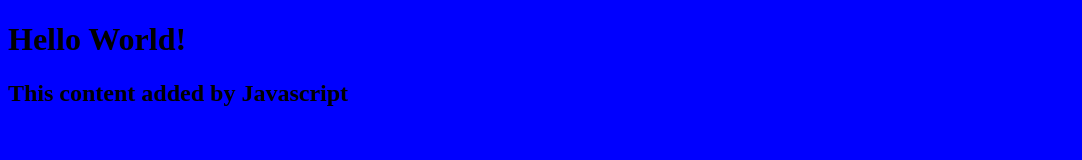
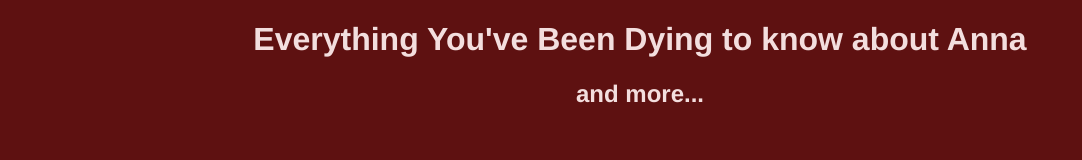
Before and after one commit to astania/my-website-repo, a plain HTML site: page index.html in a window 1280 px wide. Shown: the whole page, without its empty margins (0-1082 px from the left). Drawn offline with Linux system fonts and the light colour scheme.

Commit message:
starting text content and style

```diff
--- a/index.html
+++ b/index.html
@@ -8,7 +8,7 @@
       <title>My Website</title>
   </head>
   <body>
-      <h1>Hello World!</h1>
+      <h1>Everything You've Been Dying to know about Anna</h1>
       <script src="script.js"></script>
   </body>
 </html>
--- a/script.js
+++ b/script.js
@@ -1,3 +1,7 @@
 const h2 = document.createElement("h2");
-h2.textContent = "This content added by Javascript";
+h2.textContent = "and more...";
 document.querySelector("body").appendChild(h2);
+
+const h3 = document.createElement("h3");
+h3.textContent = "And more";
+document.querySelector("body").appendChild("h3");
--- a/style.css
+++ b/style.css
@@ -1,3 +1,16 @@
 body {
-    background: blue;
-}
+    background-color: rgb(94, 17, 17);
+    font-family: Helvetica;
+    color: rgb(243, 222, 222);
+    text-align: center;
+};
+
+quote {
+    font-family: Haettenschweiler;
+    font-style: italic;
+};
+
+h3 {
+    font-style: italic;
+    font-family: Lucida;
+};
```
